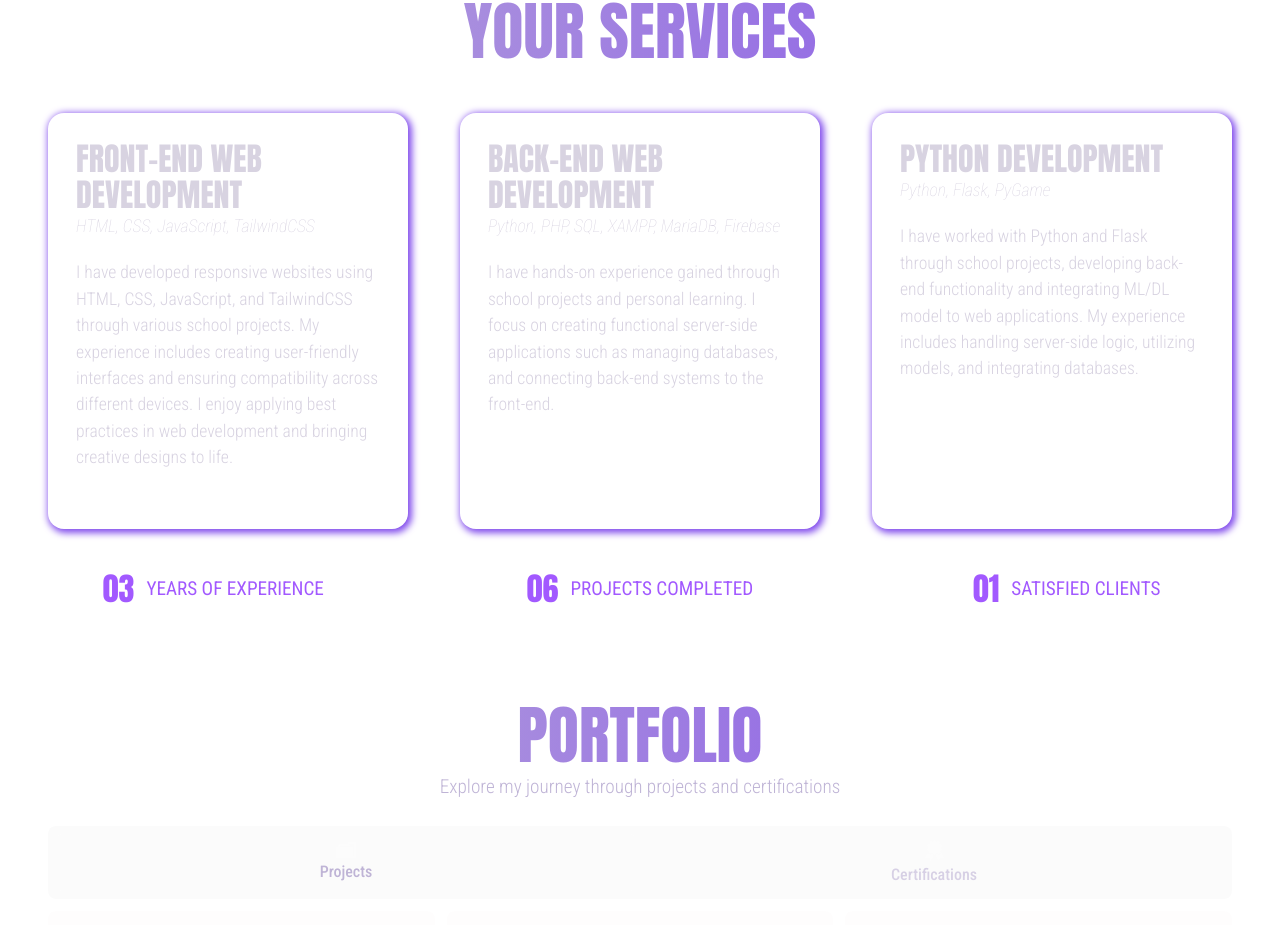
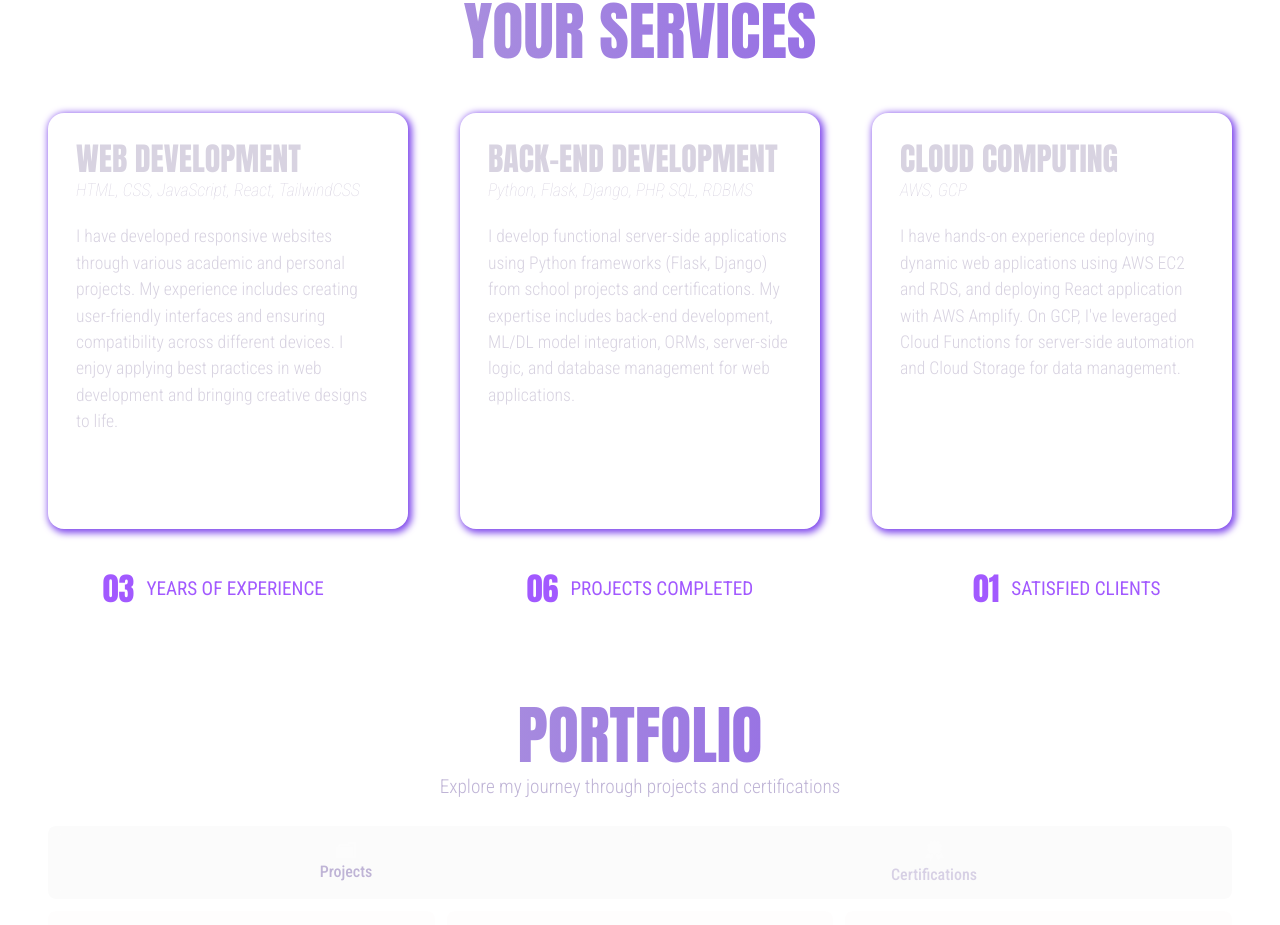
Before and after one commit to jpmarasigan/Personal-Portfolio, a React (Create React App) app: page / in a window 1280 px wide. Shown: the part 801-1726 px from the top of the page. Built offline with nearby package versions, Linux system fonts and the light colour scheme.

Commit message:
[UPD] Update services section

```diff
--- a/src/pages/Services.tsx
+++ b/src/pages/Services.tsx
@@ -56,21 +56,21 @@ const DevelopmentField = () => {
                     className="development-title"
                     variants={ descSpringVariant }
                 >
-                    Front-end Web Development
+                    Web Development
                 </motion.h3>
                 <motion.span
                     variants={ descSpringVariant }
                 >
-                    HTML, CSS, JavaScript, TailwindCSS
+                    HTML, CSS, JavaScript, React, TailwindCSS
                 </motion.span>
                 <motion.p
                     variants={ descSpringVariant }
                 >
-                    I have developed responsive websites using HTML, CSS, JavaScript,
-                    and TailwindCSS through various school projects. My experience includes
-                    creating user-friendly interfaces and ensuring compatibility across
-                    different devices. I enjoy applying best practices in web development
-                    and bringing creative designs to life.
+                    I have developed responsive websites through various academic and
+                    personal projects. My experience includes creating user-friendly
+                    interfaces and ensuring compatibility across different devices. I enjoy
+                    applying best practices in web development and bringing creative designs
+                    to life.
                 </motion.p>
             </motion.div>
 
@@ -85,20 +85,20 @@ const DevelopmentField = () => {
                     className="development-title"
                     variants={ descSpringVariant }
                 >
-                    Back-end Web Development
+                    Back-end Development
                 </motion.h3>
                 <motion.span
                     variants={ descSpringVariant }
                 >
-                    Python, PHP, SQL, XAMPP, MariaDB, Firebase
+                    Python, Flask, Django, PHP, SQL, RDBMS
                 </motion.span>
                 <motion.p
                     variants={ descSpringVariant }
                 >
-                    I have hands-on experience gained through school projects and
-                    personal learning. I focus on creating functional server-side
-                    applications such as managing databases, and connecting back-end
-                    systems to the front-end.
+                    I develop functional server-side applications using Python frameworks
+                    (Flask, Django) from school projects and certifications. My expertise
+                    includes back-end development, ML/DL model integration, ORMs, server-side
+                    logic, and database management for web applications.
                 </motion.p>
             </motion.div>
 
@@ -112,20 +112,20 @@ const DevelopmentField = () => {
                 <motion.h3
                     variants={ descSpringVariant }
                 >
-                    Python Development
+                    Cloud Computing
                 </motion.h3>
                 <motion.span
                     variants={ descSpringVariant }
                 >
-                    Python, Flask, PyGame
+                    AWS, GCP
                 </motion.span>
                 <motion.p
                     variants={ descSpringVariant }
                 >
-                    I have worked with Python and Flask through school projects,
-                    developing back-end functionality and integrating ML/DL model to
-                    web applications. My experience includes handling server-side logic,
-                    utilizing models, and integrating databases.
+                    I have hands-on experience deploying dynamic web applications using AWS
+                    EC2 and RDS, and deploying React application with AWS Amplify. On GCP,
+                    I've leveraged Cloud Functions for server-side automation and Cloud Storage
+                    for data management.
                 </motion.p>
             </motion.div>
         </motion.div>
```
